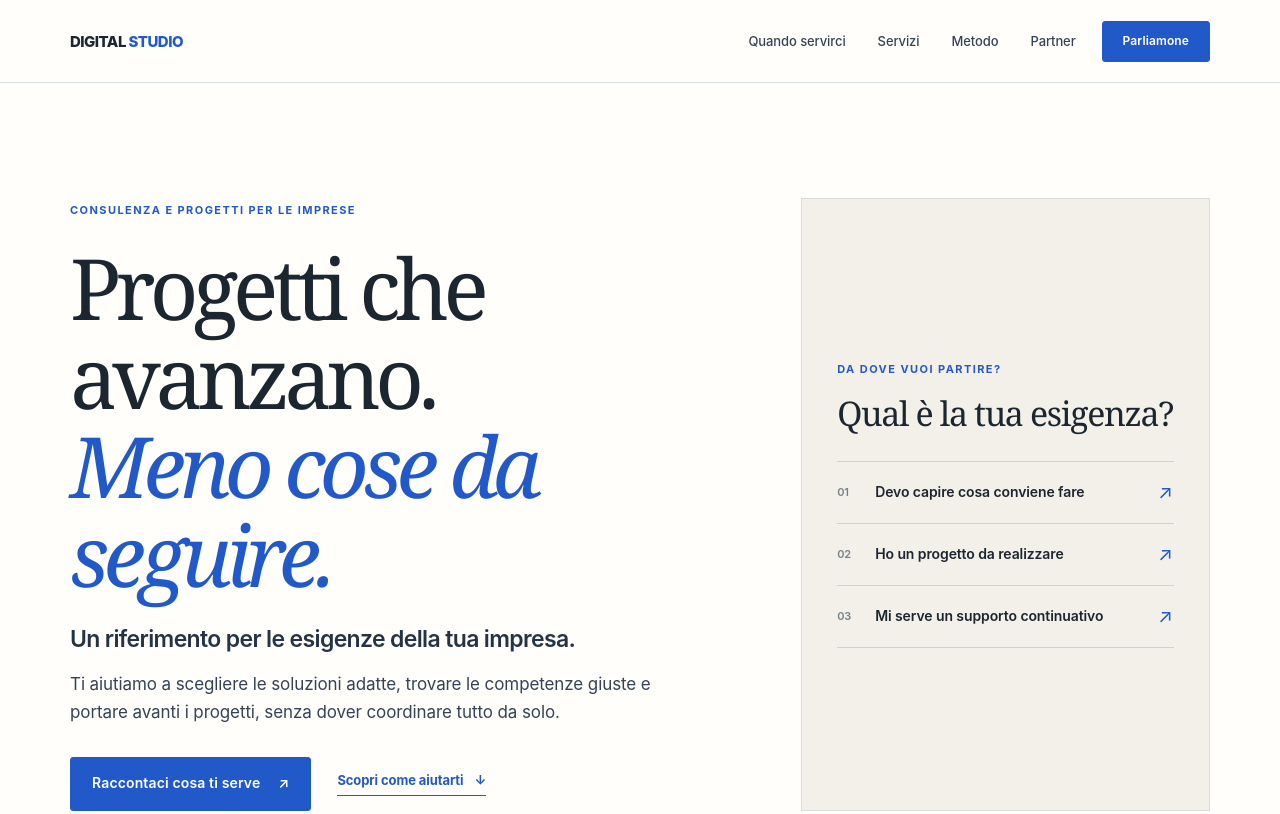
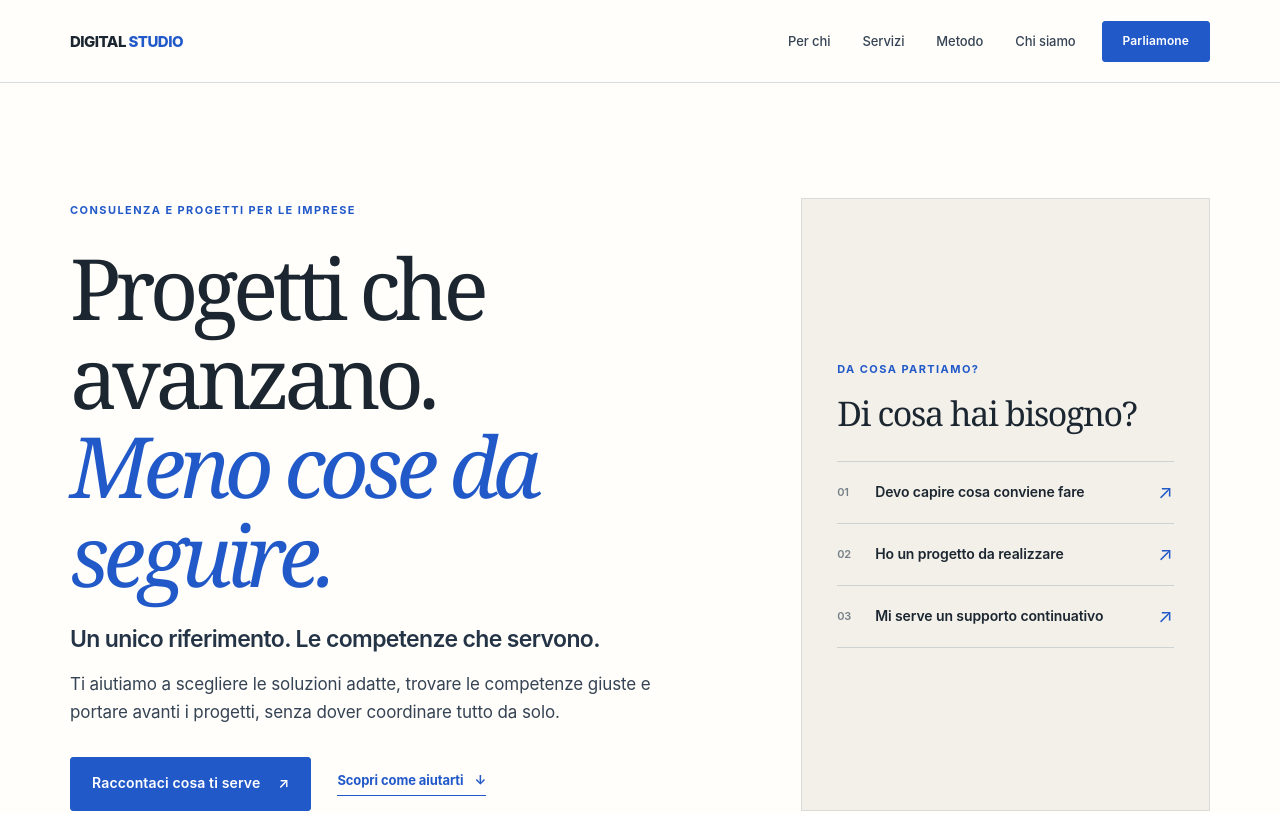
Before and after one commit to giusebuild/digital-studio, a plain HTML site: page generale/index.html in a window 1280 px wide. Shown: the top 814 px of the page. Drawn offline with Linux system fonts and the light colour scheme.

Commit message:
design: simplify navigation and introduce clear studio identity for modern B2B layouts

```diff
--- a/generale/index.html
+++ b/generale/index.html
@@ -15,26 +15,20 @@
   <link rel="icon" href="../assets/icon.svg" type="image/svg+xml">
   <link rel="stylesheet" href="../assets/styles.css">
   <link rel="stylesheet" href="../assets/editorial.css">
+  <link rel="stylesheet" href="../assets/modern.css">
   <script src="../assets/site.js" defer></script>
   <script src="../assets/editorial.js" defer></script>
 </head>
-<body class="site-v2">
+<body class="site-v2 general-site">
   <a class="skip-link" href="#contenuto">Vai al contenuto</a>
   <header class="site-header">
     <div class="shell header-inner">
       <a class="brand" href="../" aria-label="Digital Studio, homepage"><span class="brand-wordmark">DIGITAL <em>STUDIO</em></span></a>
-      <nav class="desktop-nav" aria-label="Navigazione principale">
-        <a href="#situazioni">Quando servirci</a>
-        <a href="#servizi">Servizi</a>
-        <a href="#metodo">Metodo</a>
-        <a href="../partner/">Partner</a>
-      </nav>
+      <nav class="desktop-nav" aria-label="Navigazione principale"><a href="#situazioni">Per chi</a><a href="#servizi">Servizi</a><a href="#metodo">Metodo</a><a href="#chi-siamo">Chi siamo</a></nav>
       <a class="button button--primary nav-cta" href="#contatti">Parliamone</a>
       <button class="mobile-toggle" type="button" aria-label="Apri menu" aria-expanded="false" aria-controls="mobile-nav" data-menu-toggle>☰</button>
     </div>
-    <nav class="mobile-nav" id="mobile-nav" aria-label="Navigazione mobile">
-      <a href="#situazioni">Quando servirci</a><a href="#servizi">Servizi</a><a href="#metodo">Metodo</a><a href="../partner/">Partner</a><a href="#contatti" class="button button--primary">Parliamone</a>
-    </nav>
+    <nav class="mobile-nav" id="mobile-nav" aria-label="Navigazione mobile"><a href="#situazioni">Per chi</a><a href="#servizi">Servizi</a><a href="#metodo">Metodo</a><a href="#chi-siamo">Chi siamo</a><a href="#contatti" class="button button--primary">Parliamone</a></nav>
   </header>
 
   <main id="contenuto">
@@ -43,13 +37,13 @@
         <div class="hero-main">
           <span class="micro-label">Consulenza e progetti per le imprese</span>
           <h1 id="hero-title">Progetti che avanzano.<br><em>Meno cose da seguire.</em></h1>
-          <p class="hero-statement">Un riferimento per le esigenze della tua impresa.</p>
+          <p class="hero-statement">Un unico riferimento. Le competenze che servono.</p>
           <p class="hero-summary">Ti aiutiamo a scegliere le soluzioni adatte, trovare le competenze giuste e portare avanti i progetti, senza dover coordinare tutto da solo.</p>
           <div class="hero-actions"><a class="button button--primary" href="#contatti">Raccontaci cosa ti serve <span aria-hidden="true">↗</span></a><a class="quiet-link" href="#situazioni">Scopri come aiutarti <span aria-hidden="true">↓</span></a></div>
         </div>
         <aside class="entry-panel" aria-labelledby="entry-title">
-          <span class="micro-label">Da dove vuoi partire?</span>
-          <h2 id="entry-title">Qual è la tua esigenza?</h2>
+          <span class="micro-label">Da cosa partiamo?</span>
+          <h2 id="entry-title">Di cosa hai bisogno?</h2>
           <div class="entry-options">
             <a class="entry-option" href="#contatti" data-need="Valutare un problema"><span class="entry-number">01</span><span>Devo capire cosa conviene fare</span><span class="entry-end" aria-hidden="true">↗</span></a>
             <a class="entry-option" href="#contatti" data-need="Un progetto"><span class="entry-number">02</span><span>Ho un progetto da realizzare</span><span class="entry-end" aria-hidden="true">↗</span></a>
@@ -109,12 +103,16 @@
       </div>
     </section>
 
-    <aside class="partner-invite" aria-labelledby="partner-title">
-      <div class="shell partner-invite-grid">
-        <div><span class="micro-label">Professionisti e imprese</span><h2 id="partner-title">Lavoriamo con competenze complementari.</h2></div>
-        <div><p>Costruiamo progetti con specialisti di fiducia. Se vuoi collaborare, raccontaci cosa fai.</p><a class="quiet-link" href="../partner/">Collabora con noi <span aria-hidden="true">↗</span></a></div>
-      </div>
-    </aside>
+    <section class="section studio-about" id="chi-siamo" aria-labelledby="about-title">
+  <div class="shell studio-about-layout">
+    <div><span class="micro-label">Chi siamo</span><h2 id="about-title">Una visione d'insieme.<br>Persone di fiducia.</h2></div>
+    <div class="studio-about-body">
+      <p>Digital Studio nasce per aiutare le imprese a prendere decisioni e realizzare progetti senza dover gestire ogni competenza separatamente.</p>
+      <p>Lavoriamo attraverso una rete di professionisti di fiducia, con un riferimento chiaro per priorità, coordinamento e risultati.</p>
+      <div class="about-values"><span>Responsabilità</span><span>Collaborazione</span><span>Miglioramento continuo</span></div>
+    </div>
+  </div>
+</section>
 
     <section class="contact-section" id="contatti" aria-labelledby="contatti-title">
       <div class="shell contact-layout">
@@ -141,7 +139,7 @@
   </main>
   <footer class="footer"><div class="shell footer-inner">
     <a class="brand" href="../" aria-label="Digital Studio, homepage"><span class="brand-wordmark">DIGITAL <em>STUDIO</em></span></a>
-    <nav class="footer-links" aria-label="Navigazione footer"><a href="../">Home</a><a href="#servizi">Servizi</a><a href="../partner/">Partner</a><a href="#contatti">Contatti</a></nav>
+    <nav class="footer-links" aria-label="Navigazione footer"><a href="../">Home</a><a href="#servizi">Servizi</a><a href="#chi-siamo">Chi siamo</a><a href="../partner/">Partner</a><a href="#contatti">Contatti</a></nav>
     <div class="footer-note"><span>Modulo dimostrativo</span><span>© Digital Studio 2026</span></div>
   </div></footer>
 </body>
```
